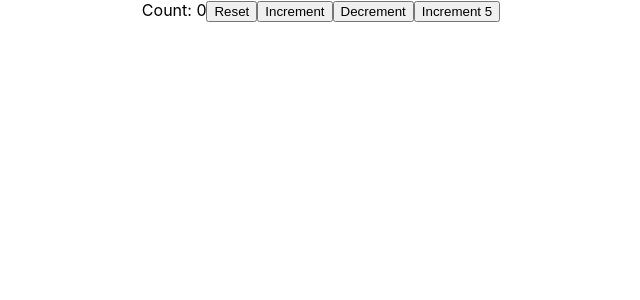
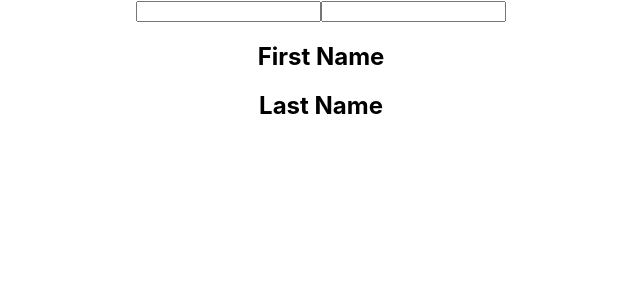
Before and after one commit to edwinisnow/react-hooks, a React (Create React App) app in the folder react-hooks/: page / in a window 1280 px wide. Shown: the top 300 px of the page, without its empty margins (319-959 px from the left). Built offline with nearby package versions, Linux system fonts and the light colour scheme.

Commit message:
use state with object

```diff
--- a/react-hooks/src/App.js
+++ b/react-hooks/src/App.js
@@ -4,11 +4,13 @@
 import ClassCounter from './components/ClassCounter';
 import HookCounter from './components/HookCounter';
 import HookCounterTwo from './components/HookCounterTwo';
+import HookCounterThree from './components/HookCounterThree';
 
 function App() {
   return (
     <div className="App">
-      <HookCounterTwo />
+      <HookCounterThree />
+      {/* <HookCounterTwo /> */}
       {/* <HookCounter /> */}
       {/* <ClassCounter /> */}
     </div>
--- /dev/null
+++ b/react-hooks/src/components/HookCounterThree.js
@@ -0,0 +1,20 @@
+import React, { useState } from 'react'
+
+function HookCounterThree() {
+
+    const [name, setName] = useState({ firstName: '', lastName: '' })
+    return (
+        <div>
+            <form>
+                <input type="text" value={name.firstName} onChange={event => setName({ ...name, firstName: event.target.value })} />
+                <input type="text" value={name.lastName} onChange={event => setName({ ...name, lastName: event.target.value })} />
+
+                <h2>First Name {name.firstName}</h2>
+                <h2>Last Name {name.lastName}</h2>
+                {/* <h2>{JSON.stringify(name)}</h2> */}
+            </form>
+        </div>
+    )
+}
+
+export default HookCounterThree
```
